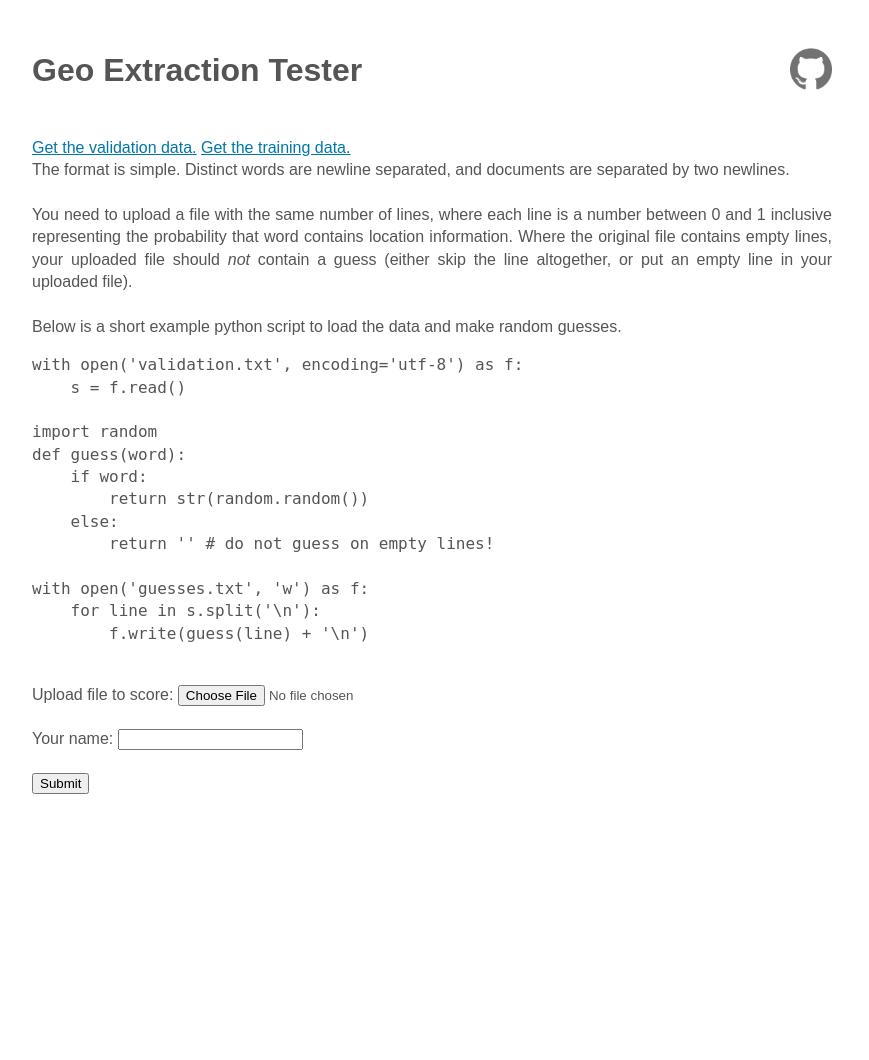
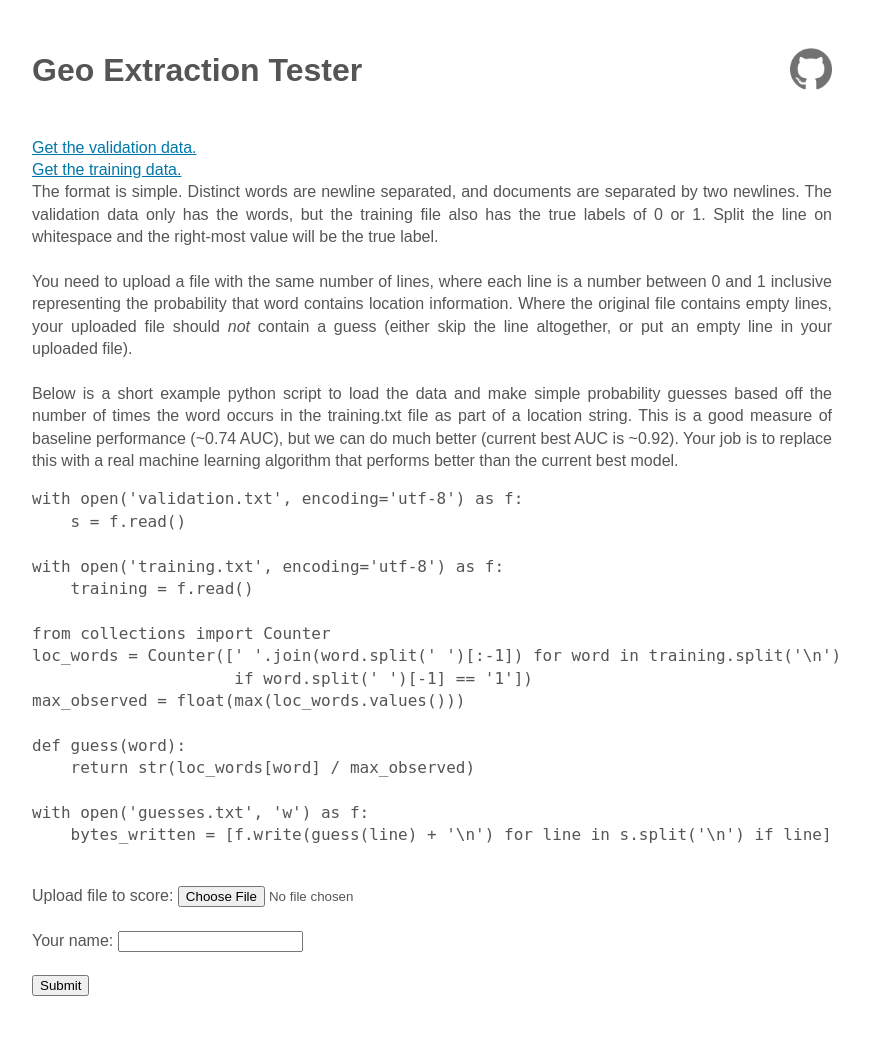
Before and after one commit to chicago-justice-project/geo-extract-tester, a Flask app: page / in a window 1280 px wide. Shown: the whole page, without its empty margins (208-1077 px from the left). Before the commit the page ends 794 px from the top, so only its background shows below. Run offline with Flask 2, Linux system fonts and the light colour scheme.

Commit message:
Update example script from random guesses to count based guessing.

```diff
--- a/templates/main.html
+++ b/templates/main.html
@@ -5,12 +5,15 @@
 
 <div>
     <a href="/download">Get the validation data.</a>
+    <br>
     <a href="/download-training">Get the training data.</a>
 
     <br>
 
     The format is simple. Distinct words are newline separated, and documents are
-    separated by two newlines.
+    separated by two newlines. The validation data only has the words, but the training file
+    also has the true labels of 0 or 1. Split the line on whitespace and the right-most
+    value will be the true label.
     <br>
     <br>
 
@@ -22,7 +25,11 @@
     <br>
     <br>
 
-    Below is a short example python script to load the data and make random guesses.
+    Below is a short example python script to load the data and make simple probability
+    guesses based off the number of times the word occurs in the training.txt file
+    as part of a location string. This is a good measure of baseline performance (~0.74 AUC),
+    but we can do much better (current best AUC is ~0.92). Your job is to replace this with
+    a real machine learning algorithm that performs better than the current best model.
 
     <br>
 
@@ -30,16 +37,19 @@
 with open('validation.txt', encoding='utf-8') as f:
     s = f.read()
 
-import random
+with open('training.txt', encoding='utf-8') as f:
+    training = f.read()
+
+from collections import Counter
+loc_words = Counter([' '.join(word.split(' ')[:-1]) for word in training.split('\n')
+                     if word.split(' ')[-1] == '1'])
+max_observed = float(max(loc_words.values()))
+
 def guess(word):
-    if word:
-        return str(random.random())
-    else:
-        return '' # do not guess on empty lines!
+    return str(loc_words[word] / max_observed)
 
 with open('guesses.txt', 'w') as f:
-    for line in s.split('\n'):
-        f.write(guess(line) + '\n')
+    bytes_written = [f.write(guess(line) + '\n') for line in s.split('\n') if line]
 </pre>
 </div>
 
```
